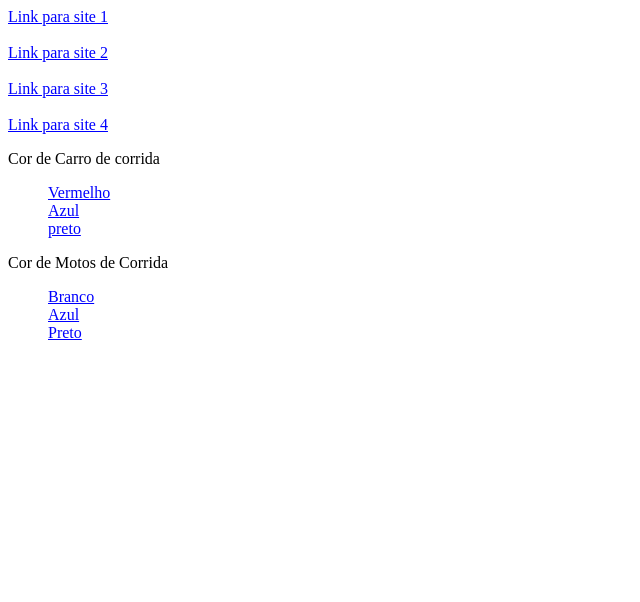
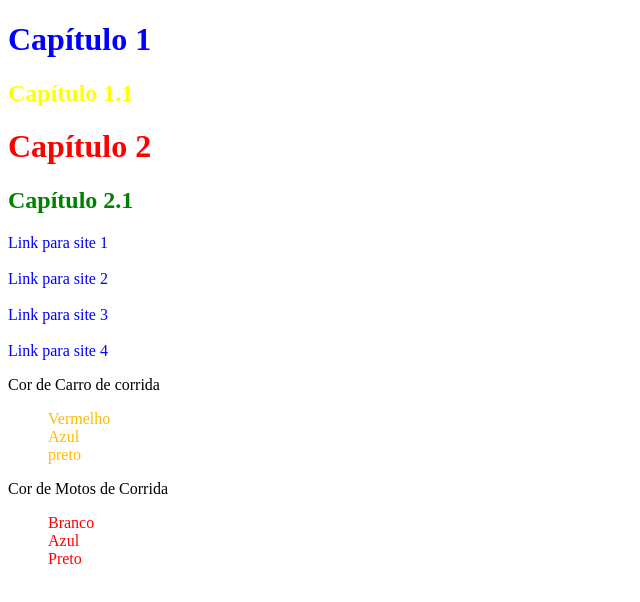
Before and after one commit to ruanp23/HMTL5-CSS3, a plain HTML site: page HTML5+CSS3/Aula24/index.html in a window 1280 px wide. Shown: the whole page, without its empty margins (0-640 px from the left). Drawn offline with Linux system fonts and the light colour scheme.

Commit message:
Add files via upload

```diff
--- a/HTML5+CSS3/Aula24/index.html
+++ b/HTML5+CSS3/Aula24/index.html
@@ -1,5 +1,5 @@
 <!DOCTYPE html>
-<html lang="en">
+<html lang="pt-br">
 <head>
     <meta charset="UTF-8">
     <meta name="viewport" content="width=device-width, initial-scale=1.0">
@@ -7,6 +7,12 @@
     <title>Pseudo classes</title>
 </head>
 <body>
+  <hgroup>
+    <h1 id="c1">Capítulo 1</h1>
+    <h2 id="s1">Capítulo 1.1</h2>
+    <h1 id="c2">Capítulo 2</h1>
+    <h2 id="s2">Capítulo 2.1</h2>
+  </hgroup>
     <a href="https://www.microsoft.com/pt-br">Link para site 1</a>
     <br><br>
     <a href="https://www.google.com.br/?hl=pt-BR">Link para site 2</a>
@@ -17,16 +23,16 @@
 
     <p>Cor de Carro de corrida</p>
   <ul>
-    <li><a href="#">Vermelho</a></li>
-    <li><a href="#">Azul</a></li>
-    <li><a href="#">preto</a></li>
+    <li><a href="#" class="Carro">Vermelho</a></li>
+    <li><a href="#" class="Carro">Azul</a></li>
+    <li><a href="#" class="Carro">preto</a></li>
   </ul>
 
     <p>Cor de Motos de Corrida</p>
   <ul>
-    <li class="cor1moto"><a href="#">Branco</a></li>
-    <li><a href="#">Azul</a></li>
-    <li><a href="#">Preto</a></li>
+    <li><a href="#" class="Motos">Branco</a></li>
+    <li><a href="#" class="Motos">Azul</a></li>
+    <li><a href="#" class="Motos">Preto</a></li>
   </ul>
 </body>
 </html>
--- a/HTML5+CSS3/Aula24/style.css
+++ b/HTML5+CSS3/Aula24/style.css
@@ -4,6 +4,7 @@ li{
 
 a:link{
     color: blue;
+    text-decoration: none;
 }
 
 a:visited{
@@ -20,3 +21,27 @@ a:hover{
     color: blue;
     background-color: yellow;
 }
+
+a.Carro{
+    color: #fb0;
+}
+
+a.Motos{
+    color: #f00;
+}
+
+#c1{
+    color: blue;
+}
+
+#c2{
+    color: red;
+}
+
+#s1{
+    color: yellow;
+}
+
+#s2{
+    color: green;
+}
--- /dev/null
+++ b/HTML5+CSS3/Aula25/style.css
@@ -0,0 +1,9 @@
+body{
+    background: url(leao.png) no-repeat;
+    background-size: cover;
+}
+
+h1{
+    color: rgb(25, 25, 112);
+    background-color: rgba(255, 255, 255, 0.5);
+}
```
Also changed, not shown: HTML5+CSS3/Aula25/index.html (added, +12 -0 lines), HTML5+CSS3/Aula25/leao.png (added).
